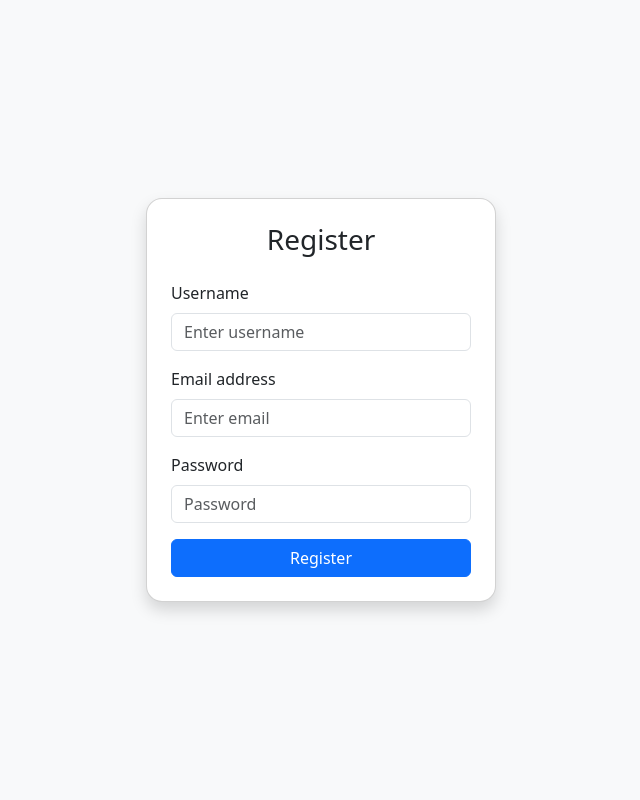
After one commit to gitmatt69/Group12, a Flask app: page /register in a window 1280 px wide. The commit adds this page. Shown: the whole page, without its empty margins (319-959 px from the left). Run offline with Flask 3, Linux system fonts and the light colour scheme.

Commit message:
added a register page and made the navbar include register and login links

```diff
--- a/app.py
+++ b/app.py
@@ -15,6 +15,10 @@ def get_db_connection():
 @app.route('/login')
 def login():
     return render_template('login.html')
+
+@app.route('/register')
+def register():
+    return render_template('register.html')
 
 @app.route('/')
 def index():
--- /dev/null
+++ b/templates/register.html
@@ -0,0 +1,30 @@
+<!DOCTYPE html>
+<html lang="en">
+<head>
+  <meta charset="UTF-8" />
+  <meta name="viewport" content="width=device-width, initial-scale=1.0" />
+  <title>Register</title>
+  <link href="https://cdn.jsdelivr.net/npm/bootstrap@5.3.2/dist/css/bootstrap.min.css" rel="stylesheet" />
+</head>
+<body class="bg-light d-flex align-items-center justify-content-center vh-100">
+  <div class="card p-4 shadow rounded-4" style="min-width:350px;">
+    <h3 class="text-center mb-4">Register</h3>
+    <form action="/index">
+      <div class="mb-3">
+        <label for="username" class="form-label">Username</label>
+        <input type="text" class="form-control" id="username" placeholder="Enter username" required />
+      </div>
+      <div class="mb-3">
+        <label for="email" class="form-label">Email address</label>
+        <input type="email" class="form-control" id="email" placeholder="Enter email" required />
+      </div>
+      <div class="mb-3">
+        <label for="password" class="form-label">Password</label>
+        <input type="password" class="form-control" id="password" placeholder="Password" required />
+      </div>
+      <button type="submit" class="btn btn-primary w-100">Register</button>
+    </form>
+  </div>
+  <script src="https://cdn.jsdelivr.net/npm/bootstrap@5.3.2/dist/js/bootstrap.bundle.min.js"></script>
+</body>
+</html>
```
Also changed, not shown: templates/index.html (+19 -3 lines).
